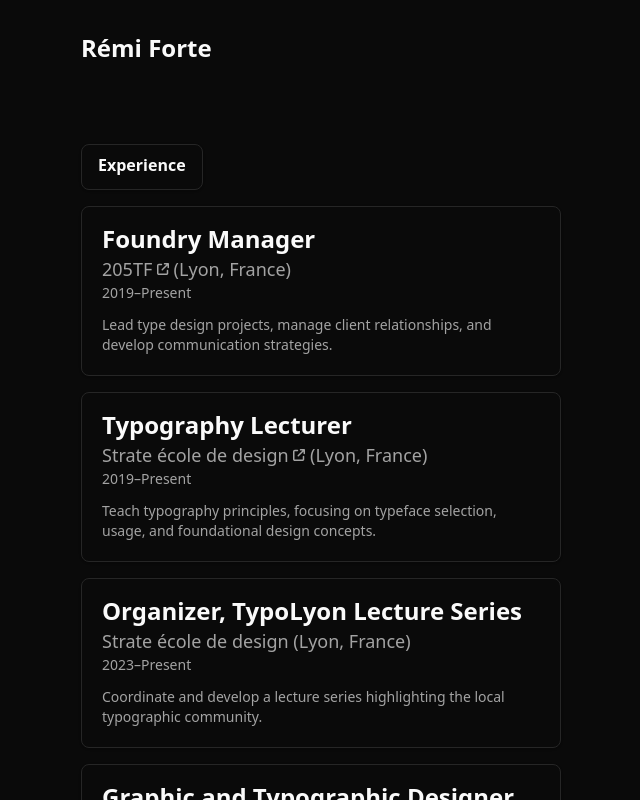
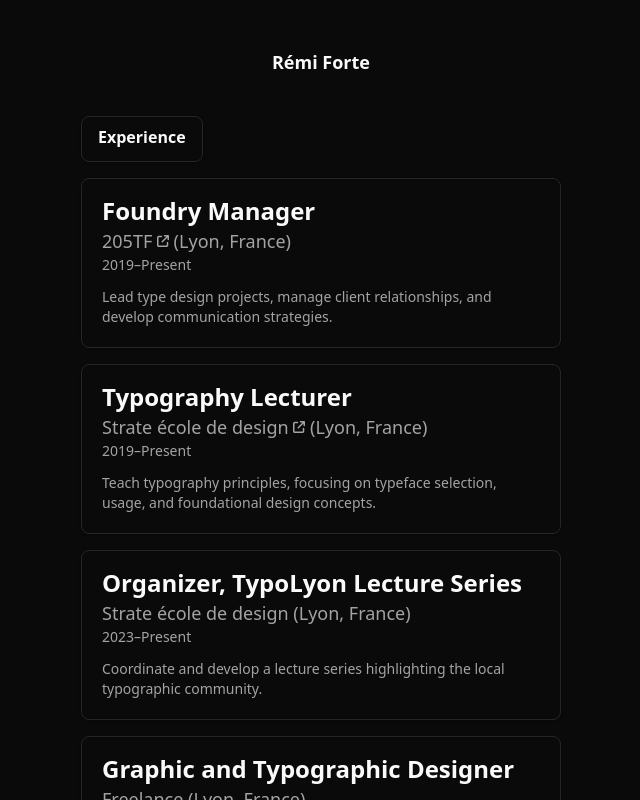
Before and after one commit to rmfrt/rmfrt-resume, a Next.js app: page / in a window 1280 px wide. Shown: the top 800 px of the page, without its empty margins (319-959 px from the left). Built offline with nearby package versions, Linux system fonts and the light colour scheme.

Commit message:
Update H1 styling

```diff
--- a/app/page.js
+++ b/app/page.js
@@ -6,8 +6,8 @@ export default async function Home() {
         const data = await readCvData();
 
         return (
-            <div className="max-w-lg px-4 mx-auto my-8">
-                <h1 className="mb-20 text-2xl font-semibold">
+            <div className="max-w-lg px-4 mx-auto my-12">
+                <h1 className="mb-10 text-lg font-semibold text-center">
                     <a
                         className="hover:text-neutral-400"
                         href="https://www.rmfrt.com/"
```
